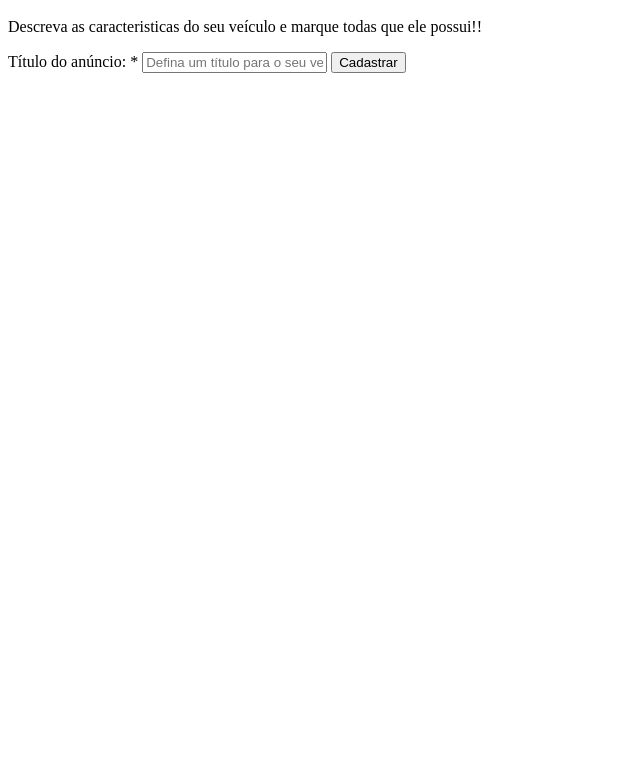
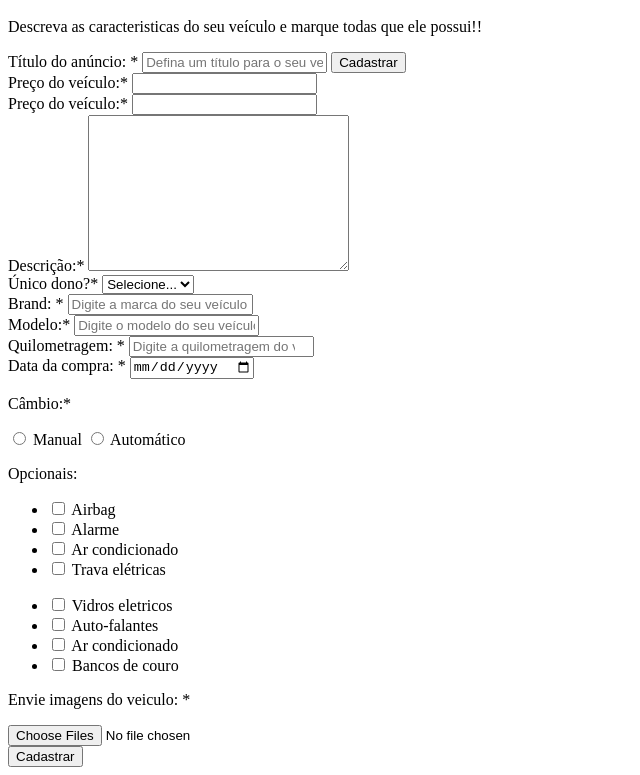
Before and after one commit to amenadel/projetos-estaticos, a plain HTML site: page projeto2/index.html in a window 1280 px wide. Shown: the part 139-914 px from the top of the page, without its empty margins (0-640 px from the left). Before the commit the page ends 800 px from the top, so only its background shows below. Drawn offline with Linux system fonts and the light colour scheme.

Commit message:
Adicionado: segunda parte formularios

```diff
--- a/projeto2/index.html
+++ b/projeto2/index.html
@@ -21,7 +21,7 @@
             <h1 class="form-title">Venda fácil seu veículo!</h1>
             <p>Descreva as caracteristicas do seu veículo e marque todas que ele possui!!</p>
 
-            <form>
+            <form><!--Inicio Formulario-->
 
                 <div class="box-input">
 
@@ -32,7 +32,127 @@
 
                 </div>
 
-            </form>
+                <div class="box-input">
+
+                    <label for="price">Preço do veículo:<span class="required-field">*</span></label>
+                    <input type="number" id="price" name="price" class="block" required>
+
+                </div>
+
+                <div class="box-input">
+
+                    <label for="price">Preço do veículo:<span class="required-field">*</span></label>
+                    <input type="number" id="price" name="price" class="block" required>
+
+                </div>
+
+                <div class="box-input">
+
+                    <label for="description">Descrição:<span class="required-field">*</span></label>
+                    <textarea name="description" id="description" cols="30" rows="10" required="Descreva seu veículo">
+
+                    </textarea>
+
+                </div>
+
+                <div class="box-input">
+                    <label for="unique_owner">Único dono?<span class="required-field">*</span></label>
+                    <select name="unique_owner" id="unique_owner" required>
+                        <option value="">Selecione...</option>
+                        <option value="1">Sim</option>
+                        <option value="0">Não</option>
+                    </select>
+                </div>
+
+                <div class="box-input">
+                    <label for="brand">Brand: <span class="required-field">*</span></label>
+                    <input type="text" name="brand" id="brand" class="block" placeholder="Digite a marca do seu veículo">
+
+                </div>
+
+                <div class="box-input">
+                    <label for="model">Modelo:<span class="required-field">*</span></label>
+                    <input type="text" name="model" id="model" class="block" placeholder="Digite o modelo do seu veículo">
+                </div>
+
+
+                <div class="box-input">
+                    <label for="km">Quilometragem: <span class="required-field">*</span></label>
+                    <input type="number" name="km" id="km" class="block" placeholder="Digite a quilometragem do veículo">
+                </div>
+
+                <div class="box-input">
+                    <label for="purchase-data">Data da compra: <span class="required-field">*</span></label>
+                    <input type="date" name="purchase-data" id="purchase-data" class="block" placeholder="Digite a data da compra">
+                </div>
+
+                <div class="box-input">
+                    <p>Câmbio:<span class="required-field">*</span></p>
+                    <input type="radio" id="manual" name="gear">
+                    <label for="manual">Manual</label>
+                    <input type="radio" id="auto" name="gear">
+                    <label for="auto">Automático</label>
+                </div>
+
+                <div class="optional-box">
+                    <p>Opcionais: </p>
+                    <ul class="optional_list">
+                        <li>
+                            <input type="checkbox" name="optional[]"  id="airbag" value="airbag">
+                            <label for="airbag">Airbag</label>
+                        </li>
+
+                        <li>
+                            <input type="checkbox" name="optional[]"  id="alarme" value="airbag">
+                            <label for="alarme">Alarme</label>
+                        </li>
+
+                        <li>
+                            <input type="checkbox" name="optional[]"  id="ac" value="ac">
+                            <label for="ac">Ar condicionado</label>
+                        </li>
+
+                        <li>
+                            <input type="checkbox" name="optional[]"  id="eletric_lock" value="eletric_lock">
+                            <label for="eletric_lock">Trava elétricas</label>
+                        </li>
+
+                    </ul>
+                </div>
+
+                <div class="optional-box">
+
+                    <ul class="optional_list">
+                        <li>
+                            <input type="checkbox" name="optional[]"  id="eletric_window" value="eletric_window">
+                            <label for="eletric_window">Vidros eletricos</label>
+                        </li>
+
+                        <li>
+                            <input type="checkbox" name="optional[]"  id="speakers" value="speakers">
+                            <label for="speakers">Auto-falantes</label>
+                        </li>
+
+                        <li>
+                            <input type="checkbox" name="optional[]"  id="reverse-camera" value="reverse-camera">
+                            <label for="reverse-camera">Ar condicionado</label>
+                        </li>
+
+                        <li>
+                            <input type="checkbox" name="optional[]"  id="leather_seat" value="leather_seat">
+                            <label for="leather_seat">Bancos de couro</label>
+                        </li>
+
+                    </ul>
+                </div>
+                <div class="box-input">
+                    <p>Envie imagens do veiculo: <span class="required-field">*</span></p>
+                    <input type="file" multiple accept="image/png, image.jpg" id="images" name="images" required>
+                </div>
+
+                <input type="submit" class="btn-submit" value="Cadastrar">
+            </form><!--Final Formulario-->
+
         </div><!--form-body-->
 
     </div><!--Fim form-container-->
```
